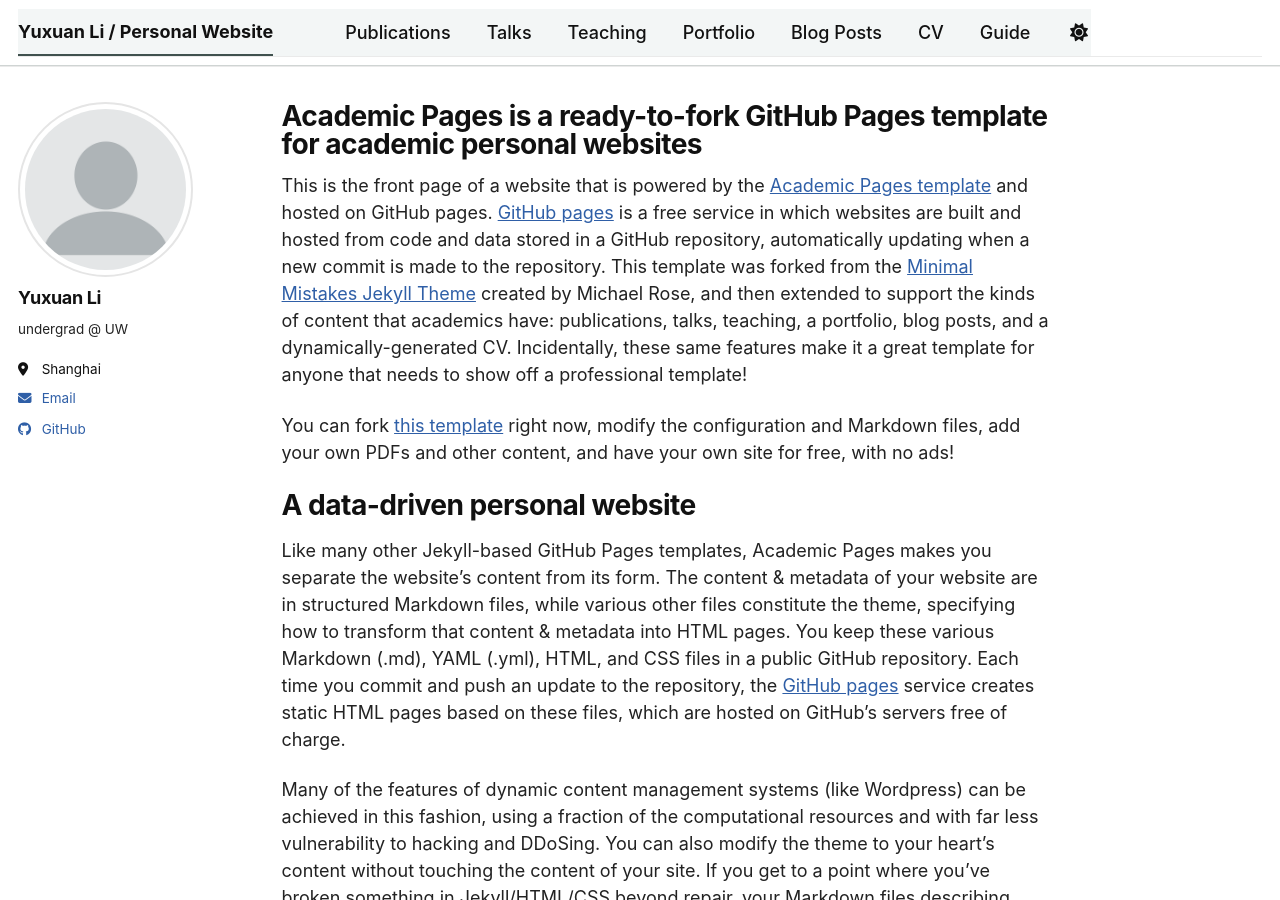
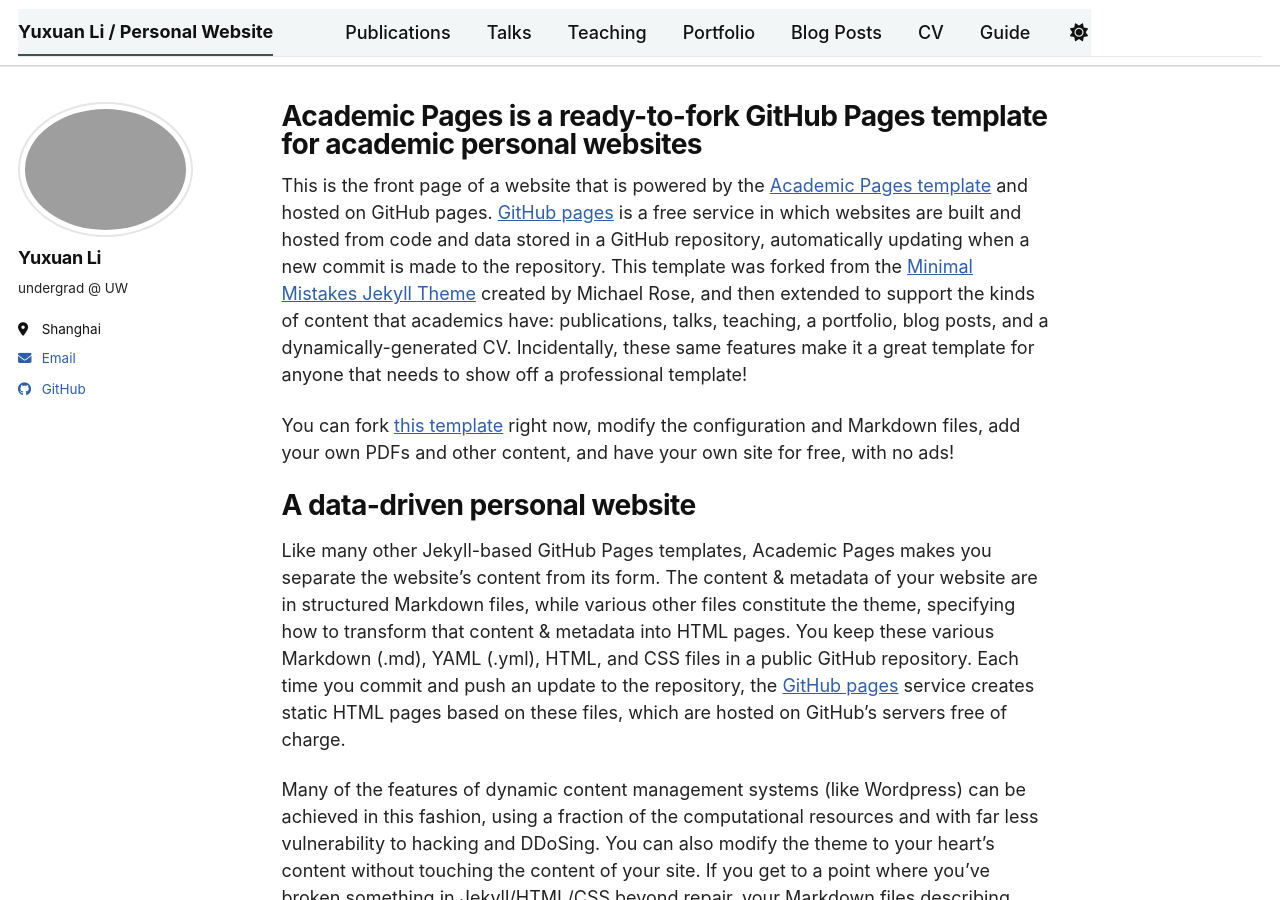
Before and after one commit to H1234L1/H1234L1.github.io, a Jekyll site: the page built from _pages/about.md, in a window 1280 px wide and 900 px high. Built offline with Jekyll 4.4.1, drawn with Linux system fonts in a browser that asks for light colours; a script bundle is joined from its source files by our own code; library files that are not in the unit come from our copies.

Commit message:
Update _config.yml

```diff
--- a/_config.yml
+++ b/_config.yml
@@ -23,7 +23,7 @@
 #               Additional customization can be done by editing /_includes/author-profile.html
 author:
   # Biographic information
-  avatar           : "profile.png"
+  avatar           : "yearbook_2310408.jpg"
   name             : "Yuxuan Li"
   pronouns         : # example: "she/her"
   bio              : "undergrad @ UW"
```
